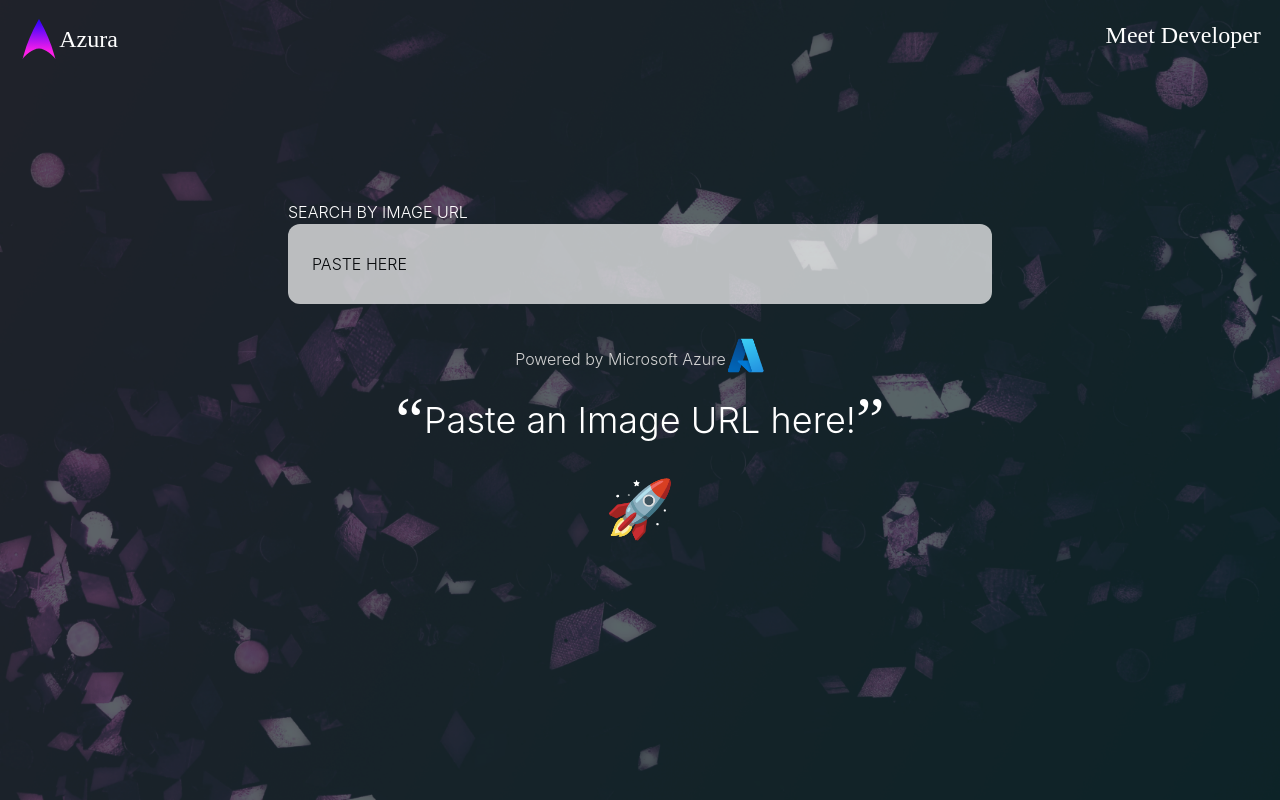
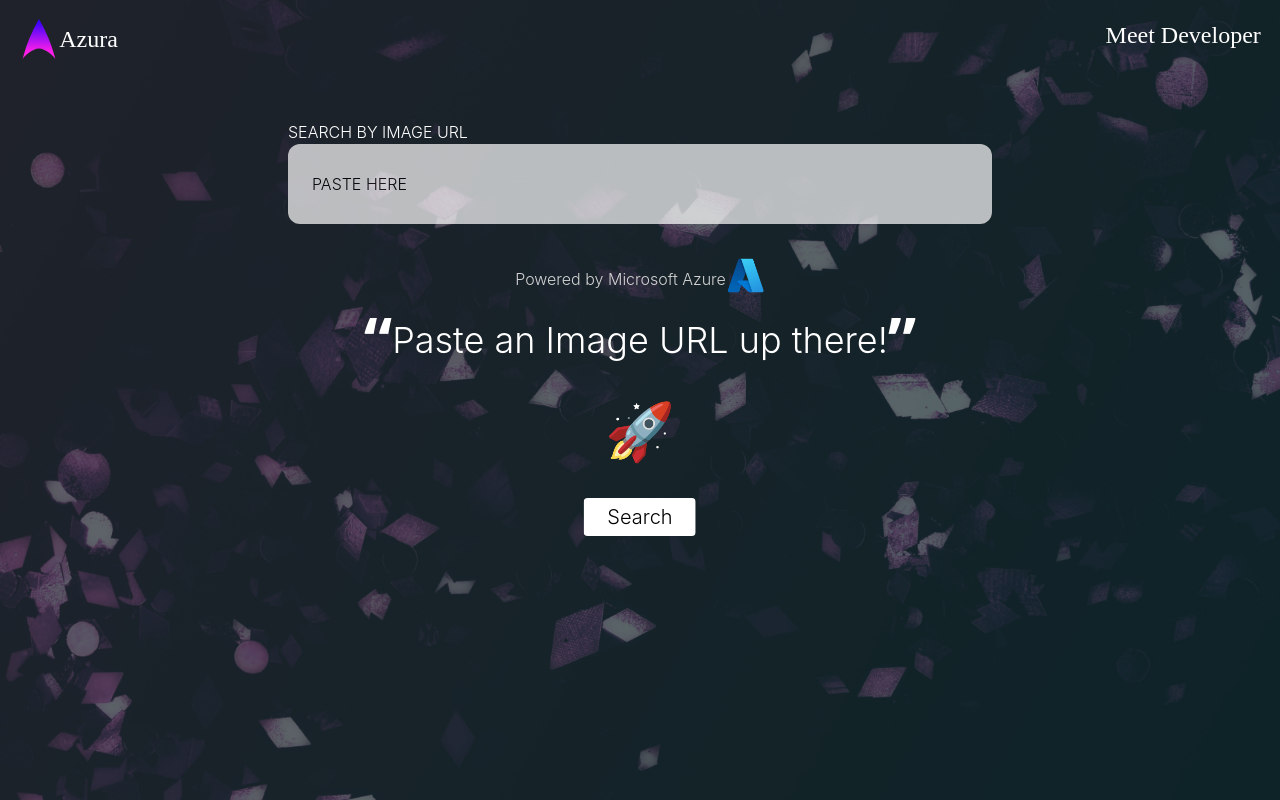
Before and after one commit to Seek4samurai/Azura-website, a Next.js app: page /search in a window 1280 px wide. Built offline with nearby package versions, Linux system fonts and the light colour scheme.

Commit message:
style: 💄 minor stylings and added button

```diff
--- a/pages/search.tsx
+++ b/pages/search.tsx
@@ -12,16 +12,18 @@
   logo: `flex flex-row items-center`,
   logoImage: ``,
   meetDev: ``,
-  centerContainer: `absolute top-[25%] left-[50%] -translate-x-[50%] `,
+  centerContainer: `absolute top-[15%] left-[50%] -translate-x-[50%] `,
   searchTop: `text-white text-md`,
   searchArea: `w-[55vw] h-[5rem] rounded-xl opacity-70 pl-[1.5rem] pr-[1.5rem] outline-none focus:border-0 focus:opacity-90 placeholder:text-black`,
   poweredContainer: `absolute left-[50%] -translate-x-[50%] flex flex-row items-center mt-[2rem]`,
   poweredText: `text-[#d3d3d3]`,
   poweredImg: ``,
-  answerSection: `absolute left-[50%] -translate-x-[50%] top-[50%] text-white text-4xl text-center`,
+  answerSection: `absolute left-[50%] -translate-x-[50%] top-[40%] text-white text-4xl text-center`,
   textHolder: `flex flex-row justify-center align-center items-center`,
-  answer: ``,
-  emotes: `flex justify-center pt-[3.2rem] animate-bounce`,
+  answer: `select-text`,
+  emotes: `flex justify-center pt-[3.5rem] pb-[2.6rem] animate-bounce`,
+  submitBtn: `absolute left-[50%] -translate-x-[50%] cursor-pointer bg-white w-[7rem] h-[2.4rem] flex justify-center items-center rounded text-black hover:bg-black hover:text-white`,
+  btnText: `text-xl`,
 };
 
 const Tool = () => {
@@ -63,6 +65,7 @@
               type="url"
               placeholder="PASTE HERE"
               className={style.searchArea}
+              id="imgAddress"
             />
             <div className={style.poweredContainer}>
               <div className={style.poweredText}>
@@ -78,12 +81,15 @@
           <div className={style.answerSection}>
             <div className={style.textHolder}>
               <span>“</span>
-              <div className={style.answer}>Paste an Image URL here!</div>
+              <div className={style.answer} id="answer">
+                Paste an Image URL up there!
+              </div>
               <span>”</span>
             </div>
             <style jsx>{`
               span {
-                font-family: LEMON MILK !important;
+                font-family: sans !important;
+                font-weight: bold;
                 font-size: 4rem;
               }
             `}</style>
@@ -95,22 +101,11 @@
                 cursor: pointer;
                 font-size: 3.5rem;
                 transition: 1s;
-
-                // animation: rocketWave 2s ease-in infinite;
-
-                // @keyframes rocketWave {
-                //   0% {
-                //     font-size: 4rem;
-                //   }
-                //   50% {
-                //     font-size: 3.5rem;
-                //   }
-                //   100% {
-                //     font-size: 4rem;
-                //   }
-                // }
               }
             `}</style>
+            <div className={style.submitBtn}>
+              <div className={style.btnText}>Search</div>
+            </div>
           </div>
         </div>
       </div>
```
